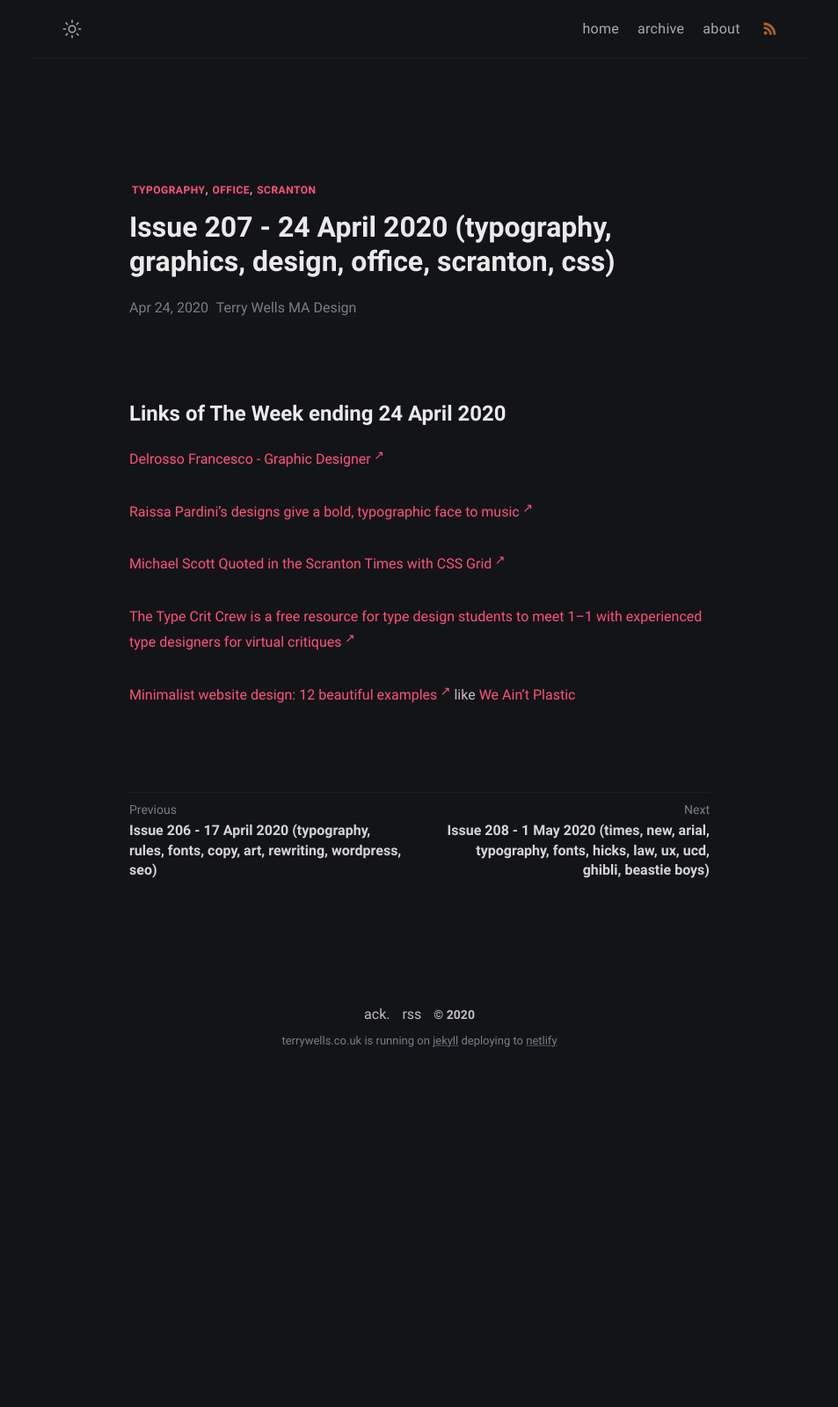
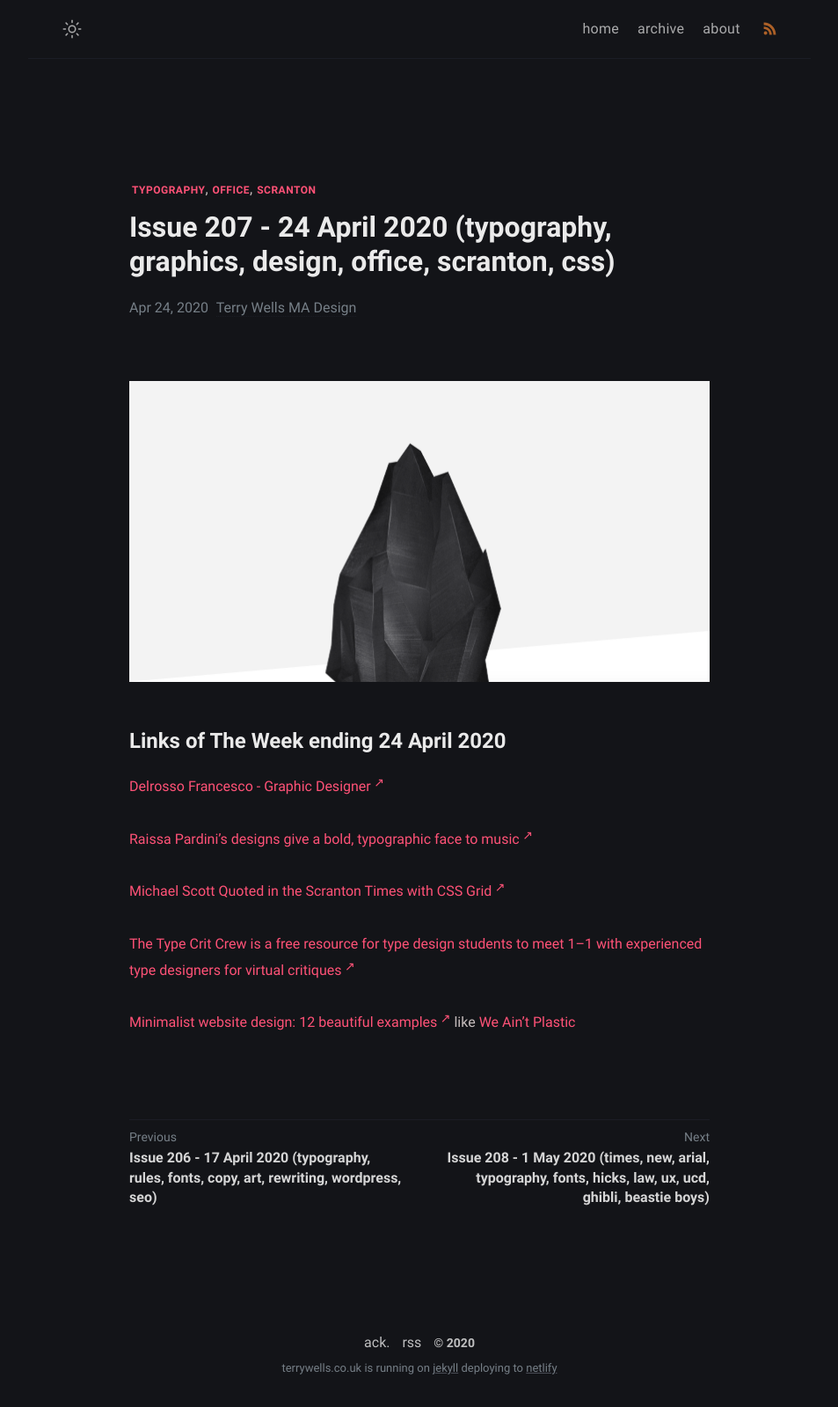
Before and after one commit to wristtattoo/jekyll-klise, a Jekyll site: the page built from _posts/2020-11-03-issue-207-24-april-2020-typography-graphics-design-office-scranton-css.md, in a window 1280 px wide. Shown: the whole page at 88% size, without its empty margins (163-1116 px from the left). Built offline with Jekyll 4.4.1, drawn with Linux system fonts in a browser that asks for light colours; a script that is not in the unit is left out; before the commit the page ends 1227 px from its top, so only the background shows below that.

Commit message:
Update Links of The Week “2020-11-03-issue-207-24-april-2020-typography-graphics-design-office-scranton-css”

```diff
--- a/_posts/2020-11-03-issue-207-24-april-2020-typography-graphics-design-office-scranton-css.md
+++ b/_posts/2020-11-03-issue-207-24-april-2020-typography-graphics-design-office-scranton-css.md
@@ -4,6 +4,8 @@ title: Issue 207 - 24 April 2020 (typography, graphics, design, office, scranton
 tags: typography office scranton
 date: 2020-04-24T18:03:05.687Z
 ---
+![Delrosso Francesco - Graphic Designer](/assets/uploads/issue-207.png "Delrosso Francesco - Graphic Designer")
+
 # Links of The Week ending 24 April 2020
 
 <a href="https://www.instagram.com/delrosso_francesco/" title="Delrosso Francesco - Graphic Designer" alt="Delrosso Francesco - Graphic Designer" target="_blank">Delrosso Francesco - Graphic Designer</a>
```
Also changed, not shown: assets/uploads/issue-207.png (added).
